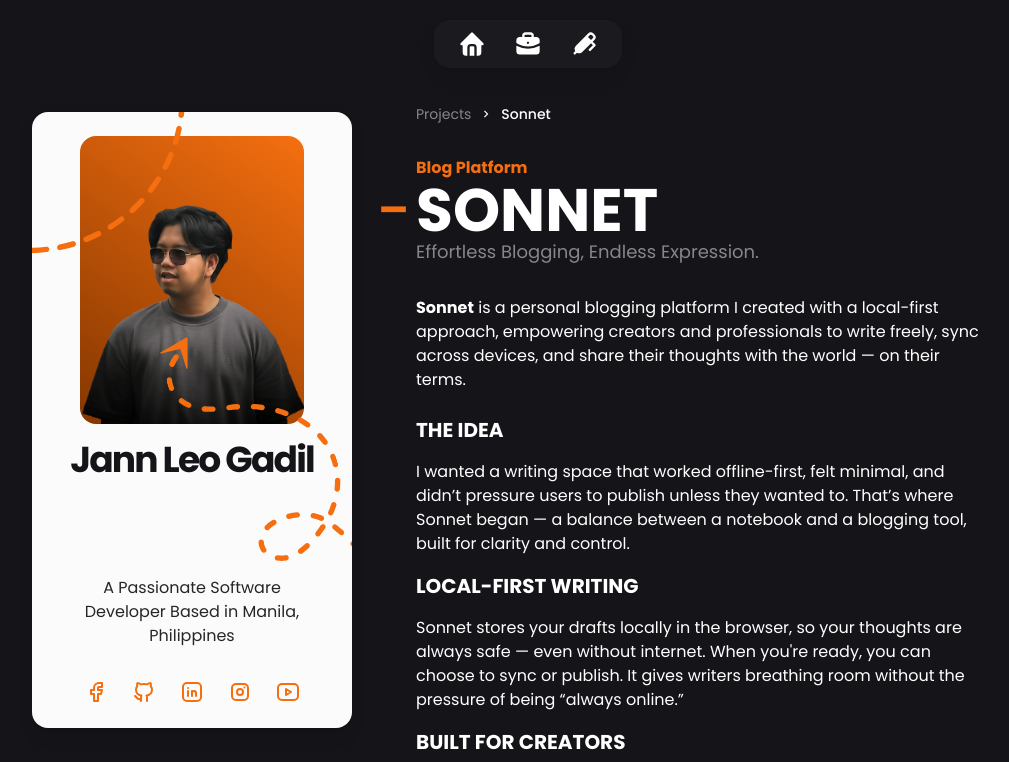
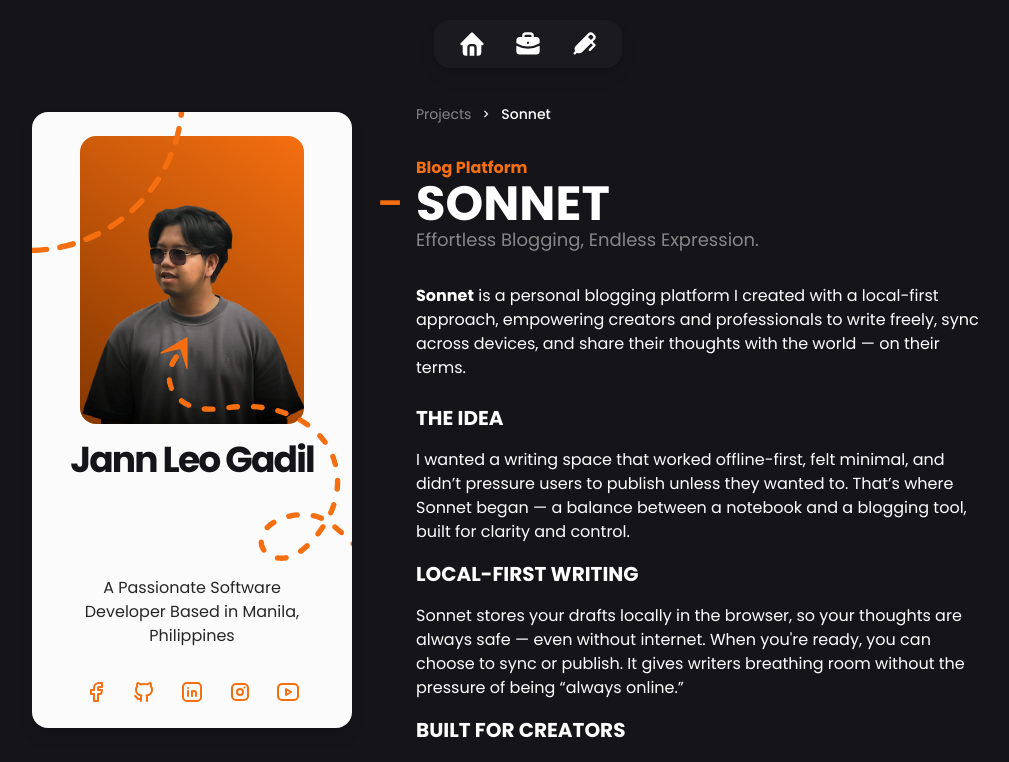
Before and after one commit to leogadddd/portfolio, a Next.js app: page /projects/sonnet in a window 1280 px wide. Shown: the top 762 px of the page, without its empty margins (112-1121 px from the left). Built offline with nearby package versions, Linux system fonts and the light colour scheme.

Commit message:
fix a font on page.tsx on projects/[slug]

```diff
--- a/src/app/(app)/projects/[slug]/page.tsx
+++ b/src/app/(app)/projects/[slug]/page.tsx
@@ -99,7 +99,7 @@ const ProjectsPage = async ({ params }: Props) => {
       <h6 className="text-[--color-accent] font-bold text-center lg:text-left">
         {project.topTitle}
       </h6>
-      <div className="max-w-[576px] mx-auto lg:mx-0 text-6xl font-bold uppercase text-center lg:text-left">
+      <div className="max-w-[576px] mx-auto lg:mx-0 text-5xl font-bold uppercase text-center lg:text-left">
         <h1 className="relative">
           <span className="hidden lg:block absolute top-1/2 -translate-y-1/2 -left-10 text-[--color-accent] font-medium">
             -
```
